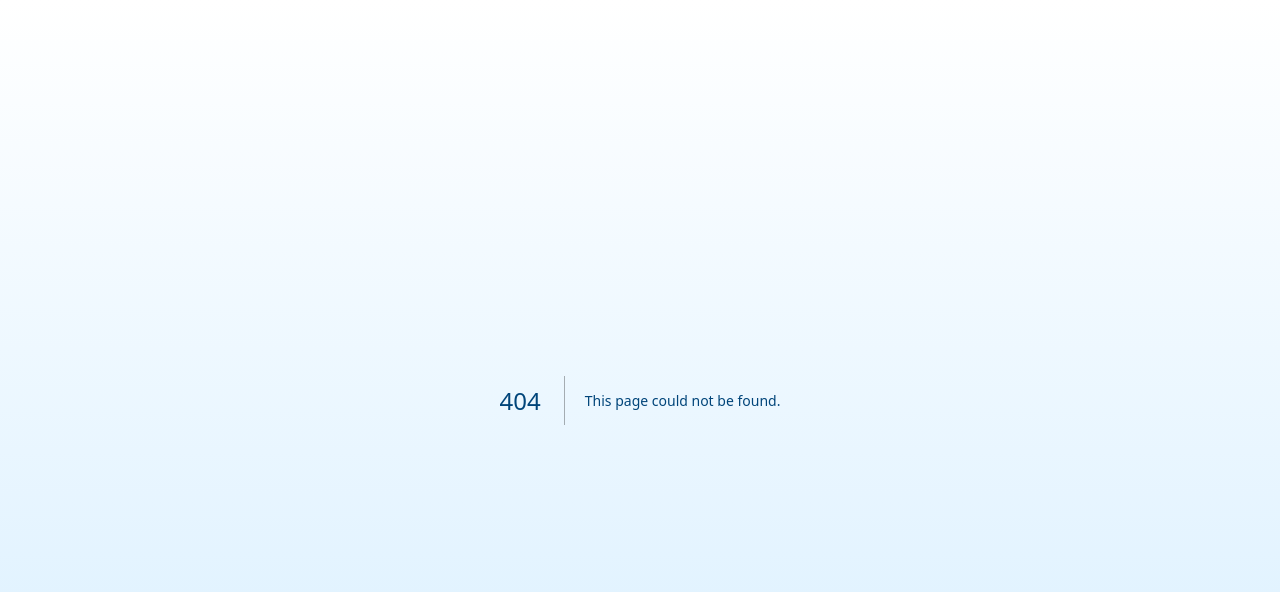
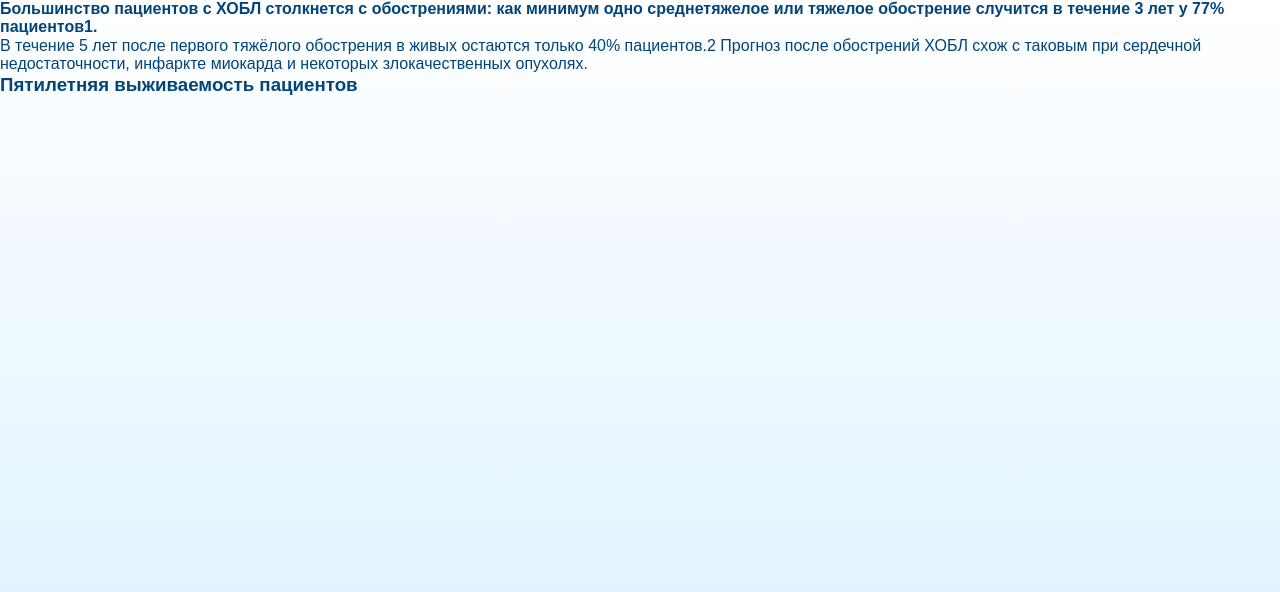
Before and after one commit to RitaKruglova/doctors-world-test-task, a Next.js app: page /survival in a window 1280 px wide. Before the commit this address had no page. Shown: the top 592 px of the page. Built offline with nearby package versions, Linux system fonts and the light colour scheme.

Commit message:
feat: add survival page

```diff
--- /dev/null
+++ b/src/app/survival/page.tsx
@@ -0,0 +1,17 @@
+import { FC } from 'react';
+import survivalStyles from './page.module.css';
+
+const Survival: FC = () => {
+  return (
+    <div className={survivalStyles.container} >
+      <h4 className={survivalStyles.subtitle} >Большинство пациентов с ХОБЛ столкнется с обострениями: как минимум одно среднетяжелое или тяжелое обострение случится в течение 3 лет у 77% пациентов1.</h4>
+      <p className={survivalStyles.text} >В течение 5 лет после первого тяжёлого обострения в живых остаются только 40% пациентов.2 Прогноз после обострений ХОБЛ схож с таковым при сердечной недостаточности, инфаркте миокарда и некоторых злокачественных опухолях.</p>
+      <h3 className={survivalStyles.title} >Пятилетняя выживаемость пациентов</h3>
+      <div className={survivalStyles.cards} >
+
+      </div>
+    </div>
+  )
+}
+
+export default Survival;
```
Also changed, not shown: src/app/survival/page.module.css (added), src/components/card/card.module.css (added), src/components/card/card.tsx (added).
